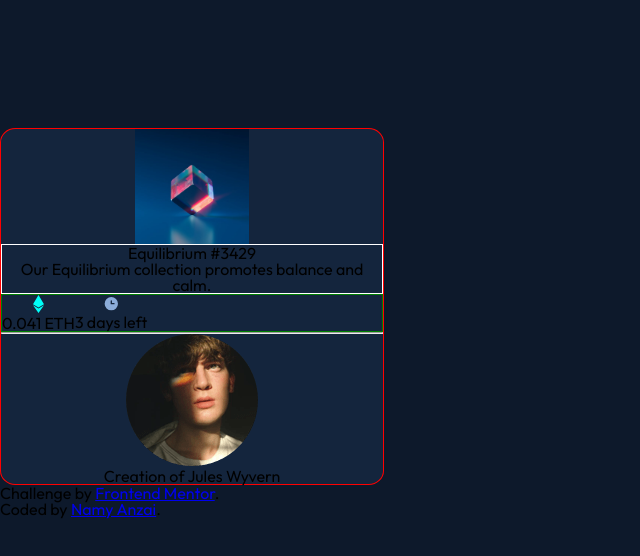
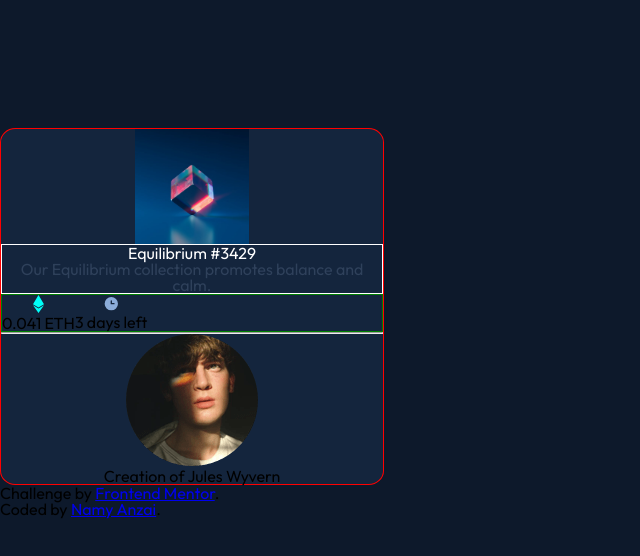
Before and after one commit to namy160/nft-preview-card-component-main, a plain HTML site: page index.html in a window 1280 px wide. Shown: the whole page, without its empty margins (0-640 px from the left). Drawn offline with Linux system fonts and the light colour scheme.

Commit message:
adding correct color to text

```diff
--- a/css/style.css
+++ b/css/style.css
@@ -33,6 +33,14 @@ body{
   border:1px solid white;
 }
 
+h1{
+  color: hsl(0, 0%, 100%)
+}
+
+.subtext{
+  color:hsl(215, 32%, 27%);
+}
+
 .informations {
   border: 1px solid green;
   display: flex;
--- a/index.html
+++ b/index.html
@@ -20,7 +20,7 @@
       </figure>
       <div class="text">
         <h1>Equilibrium #3429</h1>
-        <p>Our Equilibrium collection promotes balance and calm.</p>
+        <p class="subtext">Our Equilibrium collection promotes balance and calm.</p>
       </div>
       <div class="informations">
         <div class="priceInfo">
```
